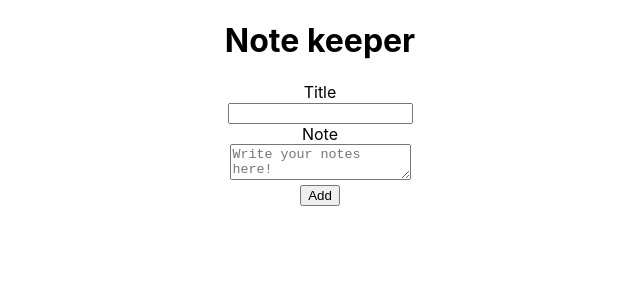
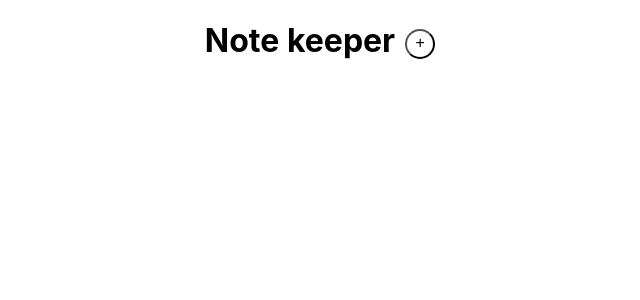
Before and after one commit to JessT8/note-keeping, a React (Create React App) app: page / in a window 1280 px wide. Shown: the top 300 px of the page, without its empty margins (320-960 px from the left). Built offline with nearby package versions, Linux system fonts and the light colour scheme.

Commit message:
Add layout

```diff
--- a/package.json
+++ b/package.json
@@ -6,6 +6,7 @@
     "@testing-library/jest-dom": "^4.2.4",
     "@testing-library/react": "^9.3.2",
     "@testing-library/user-event": "^7.1.2",
+    "node-sass": "^4.14.1",
     "react": "^16.13.1",
     "react-dom": "^16.13.1",
     "react-scripts": "3.4.1"
--- a/src/App.js
+++ b/src/App.js
@@ -1,12 +1,22 @@
-import React from 'react';
+import React, { useState } from 'react';
 import './App.css';
 import AddForm from "./addForm"
+import DisplayNotes from "./displayNotes"
+import './styles.scss';
 
 function App() {
+  const [toggle, setToggle] = useState(false);
+  const [notes, setNotes] = useState([]);
+
   return (
     <div className="App">
-      <h1>Note keeper</h1>
-      <AddForm/>
+        <header>
+            <h1>Note keeper</h1>
+            <button className="toggleAdd" onClick={()=>{setToggle(true)}}>+</button>
+        </header>
+      {toggle && <AddForm close={()=>{setToggle(false)}} setNotes={(e)=>{setNotes(e);
+        console.log(e);}}/>}
+      <DisplayNotes notes={notes} />
     </div>
   );
 }
--- a/src/addForm.js
+++ b/src/addForm.js
@@ -1,44 +1,59 @@
 import React, { useState } from "react";
 
-function AddForm() {
+function AddForm(props) {
     const [values, setValues] = useState({title:"", note:"" });
     const [notes, setNotes] = useState([]);
     return  <div className="AddForm">
-                <div>
+                <div className="overlay">
+                    <div className="popup">
+                        <div className="content">
+                            <div className="form__group_popup">
+                                <input
+                                    id="title"
+                                    name="title"
+                                    className="form__field"
+                                    value={values.title}
+                                    placeholder="Title"
+                                    onChange={(e)=>{setValues({...values, "title":e.target.value})}}
+                                />
                                 <label
-                        htmlFor="title">
+                                    htmlFor="title"
+                                    className="form__label"
+                                    >
                                     Title
                                 </label>
                             </div>
-                <div>
-                    <input
-                        id="title"
-                        name="title"
-                        value={values.title}
-                        onChange={(e)=>{setValues({...values, "title":e.target.value})}}
+                            <div className="form__group_popup">
+                                <textarea
+                                    name="note"
+                                    id="note"
+                                    rows="3"
+                                    className="form__field_custom"
+                                    value={values.note}
+                                    placeholder="Write your notes here!"
+                                    onChange={(e)=>{
+                                        setValues({...values, note:e.target.value})}}
                                 />
-                </div>
-                <div>
                             <label
-                        htmlFor="note">
+                                htmlFor="note"
+                                className="form__label2"
+                            >
                                 Note
                             </label>
                         </div>
                         <div>
-                    <textarea
-                        name="note"
-                        id="note"
-                        value={values.note}
-                        placeholder="Write your notes here!"
-                        onChange={(e)=>{setValues({...values, note:e.target.value})}}
-                    />
-                </div>
-                <div>
-                    <button onClick={()=>{
+                        <button className="btnAdd"
+                                onClick={()=>{
                                 setValues({title:"",note:""});
-                        setNotes([...notes, values])}}>
+                                console.log("here");
+                                props.setNotes([...notes, values]);
+                                props.close();}
+                                }>
                             Add
                         </button>
+                    </div>
+                </div>
+            </div>
         </div>
     </div>
 }
--- /dev/null
+++ b/src/displayNotes.js
@@ -0,0 +1,11 @@
+import React from "react";
+
+function DisplayNotes(props) {
+    const notes = props.notes.map((note)=>{
+        return <h1>{notes.title}</h1>;
+    });
+    return <div>{notes}</div>
+}
+
+
+export default DisplayNotes;
--- a/src/styles.scss
+++ b/src/styles.scss
@@ -7,11 +7,14 @@
   	justify-content: center;
   	align-items: center;
 	  .toggleAdd{
-	  	border-radius: 50%;
+	  	  border-radius: 15px ;
+ 			  height: 30px ;
+  			width: 30px ;
+
 	  	background-color: transparent;
 	 		padding:2px 5px 5px 5px;
-	 		margin: 5px;
-	 		font-size: 1.5rem;
+	 		margin:10px 0 3px 10px;
+	 		font-size: 1rem;
 	  	text-align: center;
 	  	text-decoration: none;
 	  	&:hover{
@@ -20,6 +23,7 @@
 	  		cursor: pointer;
 	  	}
 	  	&:focus{
+		outline: none;
 	  		text-decoration: none;
 	  	}
 	  }
@@ -167,10 +171,13 @@ $gray: #9b9b9b;
   border-image-slice: 1;
 }
 .btnAdd{
-	border:0px;
+	padding:5px 10px 5px 10px;
 	margin-bottom: 20px;
 	cursor: pointer;
 	font-size:1rem;
+	border-width: 3px;
+  border-image: linear-gradient(to right, $primary,$secondary);
+  border-image-slice: 1;
 	&:focus{
 		outline: none;
 	}
```
Lines whose indentation alone changed are shown as unchanged.
